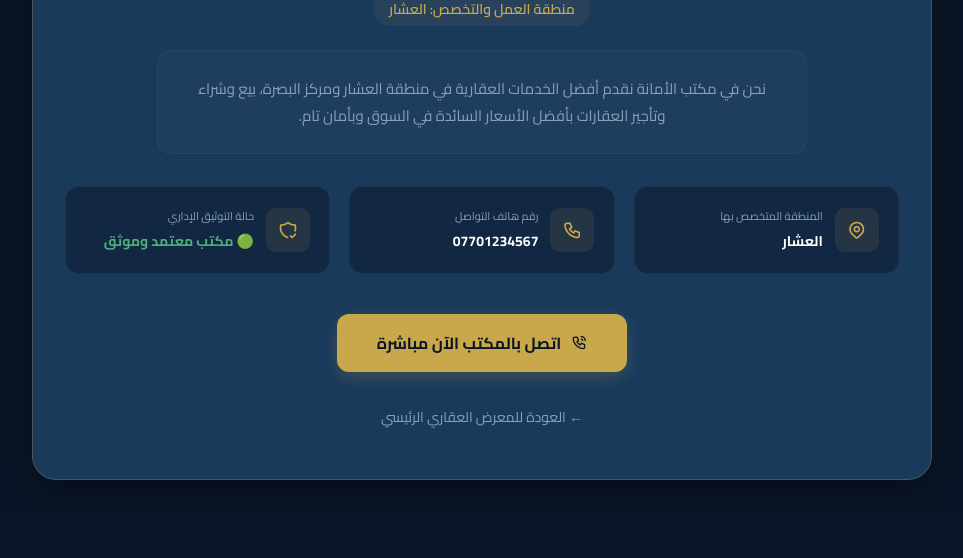
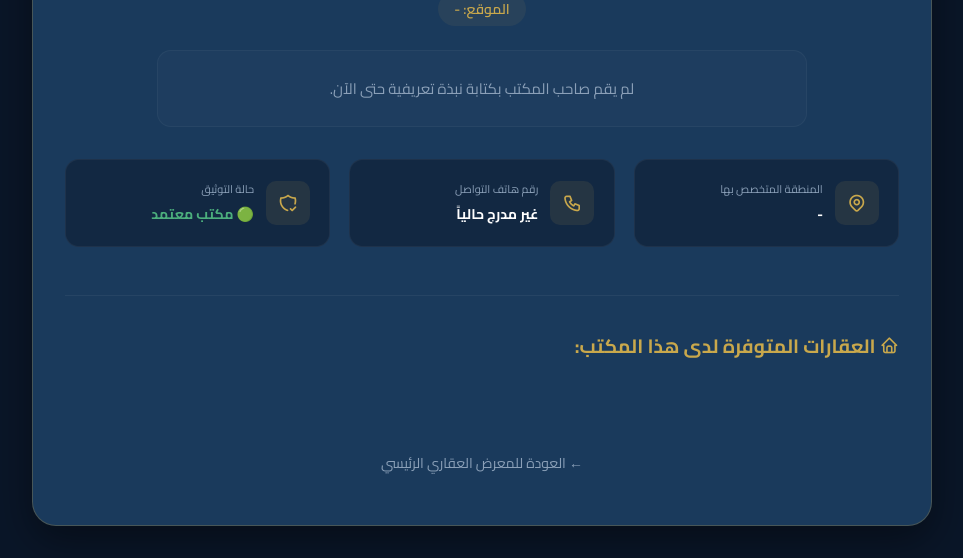
Before and after one commit to kararfaroq/basra-realestate, a website: page office-profile.html in a window 1280 px wide. Shown: the part 305-863 px from the top of the page, without its empty margins (158-1121 px from the left). Before the commit the page ends 817 px from the top, so only its background shows below. Drawn offline with Linux system fonts and the light colour scheme.

Commit message:
Update office-profile.html

```diff
--- a/office-profile.html
+++ b/office-profile.html
@@ -8,189 +8,91 @@
   <style>
     @import url('https://fonts.googleapis.com/css2?family=Cairo:wght@400;600;700;900&display=swap');
     *{margin:0;padding:0;box-sizing:border-box}
-    :root{
-      --gold:#C9A84C; --gold-light:#E8C96A;
-      --navy:#0A1628; --navy-mid:#1A3A5C; --navy-light:#2A5080;
-      --text-on-dark:#F5F0E8; --text-muted:#8BA0B8;
-      --success:#4CAF7D;
-    }
+    :root{--gold:#C9A84C; --gold-light:#E8C96A; --navy:#0A1628; --navy-mid:#1A3A5C; --navy-light:#2A5080; --text-on-dark:#F5F0E8; --text-muted:#8BA0B8; --success:#4CAF7D;}
     body{font-family:'Cairo',sans-serif;background:var(--navy);color:var(--text-on-dark);direction:rtl;padding:2rem 1rem;}
     .container{max-width:900px; margin:0 auto;}
-
-    /* PROFILE CARD */
-    .profile-card {
-      background:var(--navy-mid); border:1px solid rgba(201,168,76,0.25);
-      border-radius:24px; padding:3rem 2rem; text-align:center;
-      box-shadow:0 15px 40px rgba(0,0,0,0.4); position:relative; overflow:hidden;
-    }
-    .profile-card::before {
-      content:''; position:absolute; top:0; left:0; width:100%; height:8px;
-      background: linear-gradient(90deg, var(--gold), var(--gold-light));
-    }
-
-    .profile-logo {
-      width:130px; height:130px; border-radius:50%; background:rgba(201,168,76,0.1);
-      border:3px solid var(--gold); margin:0 auto 1.5rem; display:flex; align-items:center;
-      justify-content:center; font-size:48px; font-weight:900; color:var(--gold); object-fit: cover;
-    }
-
+    .profile-card {background:var(--navy-mid); border:1px solid rgba(201,168,76,0.25); border-radius:24px; padding:3rem 2rem; text-align:center; box-shadow:0 15px 40px rgba(0,0,0,0.4); position:relative; overflow:hidden;}
+    .profile-card::before {content:''; position:absolute; top:0; left:0; width:100%; height:8px; background: linear-gradient(90deg, var(--gold), var(--gold-light));}
+    .profile-logo {width:130px; height:130px; border-radius:50%; background:rgba(201,168,76,0.1); border:3px solid var(--gold); margin:0 auto 1.5rem; display:flex; align-items:center; justify-content:center; font-size:48px; font-weight:900; color:var(--gold); object-fit: cover;}
     .profile-name { font-size:1.8rem; font-weight:900; color:#fff; margin-bottom:0.5rem; }
     .profile-tagline { font-size:14px; color:var(--gold); font-weight:600; margin-bottom:1.5rem; display:inline-block; background:rgba(201,168,76,0.08); padding:4px 16px; border-radius:100px; }
-
-    .profile-desc {
-      font-size:15px; color:var(--text-muted); line-height:1.8; max-width:650px;
-      margin:0 auto 2rem; padding:1.5rem; background:rgba(255,255,255,0.02);
-      border-radius:14px; border:1px solid rgba(255,255,255,0.04);
-    }
-
-    /* CONTACT INFOS */
-    .info-grid {
-      display:grid; grid-template-columns: repeat(auto-fit, minmax(240px, 1fr));
-      gap:1.2rem; margin-bottom:2.5rem;
-    }
-    .info-item {
-      background: rgba(10, 22, 40, 0.5); border: 1px solid rgba(255,255,255,0.05);
-      padding:1.2rem; border-radius:14px; display:flex; align-items:center; gap:12px; text-align:right;
-    }
-    .info-icon {
-      width:44px; height:44px; background:rgba(201,168,76,0.1); border-radius:10px;
-      display:flex; align-items:center; justify-content:center; font-size:20px; color:var(--gold);
-    }
+    .profile-desc {font-size:15px; color:var(--text-muted); line-height:1.8; max-width:650px; margin:0 auto 2rem; padding:1.5rem; background:rgba(255,255,255,0.02); border-radius:14px; border:1px solid rgba(255,255,255,0.04);}
+    .info-grid {display:grid; grid-template-columns: repeat(auto-fit, minmax(240px, 1fr)); gap:1.2rem; margin-bottom:2.5rem;}
+    .info-item {background: rgba(10, 22, 40, 0.5); border: 1px solid rgba(255,255,255,0.05); padding:1.2rem; border-radius:14px; display:flex; align-items:center; gap:12px; text-align:right;}
+    .info-icon {width:44px; height:44px; background:rgba(201,168,76,0.1); border-radius:10px; display:flex; align-items:center; justify-content:center; font-size:20px; color:var(--gold);}
     .info-label { font-size:11px; color:var(--text-muted); block:inline; }
     .info-val { font-size:14px; font-weight:700; color:#fff; margin-top:2px; }
+    .btn-call {display:inline-flex; align-items:center; gap:10px; background:var(--gold); color:var(--navy); padding:14px 40px; border-radius:12px; text-decoration:none; font-weight:700; font-size:16px; transition:0.2s; box-shadow:0 5px 15px rgba(201,168,76,0.2);}
+    .btn-call:hover { background:var(--gold-light); transform:translateY(-2px); }
+    .btn-back {display:inline-block; margin-top:2rem; color:var(--text-muted); text-decoration:none; font-size:14px; transition:0.2s;}
 
-    .btn-call {
-      display:inline-flex; align-items:center; gap:10px; background:var(--gold);
-      color:var(--navy); padding:14px 40px; border-radius:12px; text-decoration:none;
-      font-weight:700; font-size:16px; transition:0.2s; box-shadow:0 5px 15px rgba(201,168,76,0.2);
-    }
-    .btn-call:hover { background:var(--gold-light); transform:translateY(-2px); }
-
-    .btn-back {
-      display:inline-block; margin-top:2rem; color:var(--text-muted);
-      text-decoration:none; font-size:14px; transition:0.2s;
-    }
-    .btn-back:hover { color:var(--gold); }
+    /* تصميم شبكة العقارات داخل البروفايل */
+    .listing-grid {display:grid; grid-template-columns:repeat(auto-fill,minmax(250px,1fr)); gap:1.2rem; text-align: right;}
+    .listing-card {background:var(--navy); border:1px solid rgba(201,168,76,0.12); border-radius:14px; overflow:hidden; transition:all .25s;}
+    .card-img {height:120px; background:var(--navy-light); display:flex; align-items:center; justify-content:center; font-size:2.5rem; position:relative;}
+    .card-badge {position:absolute; top:10px; right:10px; background:rgba(201,168,76,0.9); color:var(--navy); padding:4px 12px; border-radius:100px; font-size:11px; font-weight:700;}
+    .card-body {padding:1rem;}
+    .card-price {font-size:1.2rem; font-weight:900; color:var(--gold); margin-bottom:4px;}
+    .card-title {font-size:13px; font-weight:600; color:var(--text-on-dark);}
   </style>
 </head>
 <body>
 
 <div class="container">
+  <div class="profile-card">
+    <div id="officeLogoContainer"><div id="officeLogoText" class="profile-logo">🏢</div><img id="officeLogoImg" class="profile-logo" src="" alt="الشعار" style="display:none;"></div>
+    <h1 id="officeNameDisplay" class="profile-name">جاري التحميل...</h1>
+    <span id="officeAreaDisplay" class="profile-tagline">الموقع: -</span>
+    <p id="officeDescDisplay" class="profile-desc">لم يقم صاحب المكتب بكتابة نبذة تعريفية حتى الآن.</p>
 
-  <div class="profile-card">
-    <div id="officeLogoContainer">
-       <div id="officeLogoText" class="profile-logo">🏢</div>
-       <img id="officeLogoImg" class="profile-logo" src="" alt="الشعار" style="display:none;">
+    <div class="info-grid">
+      <div class="info-item"><div class="info-icon"><i class="ti ti-map-pin"></i></div><div><div class="info-label">المنطقة المتخصص بها</div><div id="gridAreaVal" class="info-val">-</div></div></div>
+      <div class="info-item"><div class="info-icon"><i class="ti ti-phone"></i></div><div><div class="info-label">رقم هاتف التواصل</div><div id="gridPhoneVal" class="info-val">غير مدرج حالياً</div></div></div>
+      <div class="info-item"><div class="info-icon"><i class="ti ti-shield-check"></i></div><div><div class="info-label">حالة التوثيق</div><div class="info-val" style="color:var(--success);">🟢 مكتب معتمد</div></div></div>
     </div>
 
-    <h1 id="officeNameDisplay" class="profile-name">جاري تحميل اسم المكتب...</h1>
-    <span id="officeAreaDisplay" class="profile-tagline">الموقع: -</span>
+    <a id="callActionBtn" href="#" class="btn-call"><i class="ti ti-phone-call"></i> اتصل بالمكتب الآن</a>
 
-    <p id="officeDescDisplay" class="profile-desc">
-      لم يقم صاحب المكتب بكتابة نبذة تعريفية حتى الآن. يمكنك التواصل معه مباشرة عبر أرقام الهاتف الموضحة بالأسفل للاستفسار عن العروض المتاحة.
-    </p>
-
-    <div class="info-grid">
-      <div class="info-item">
-        <div class="info-icon"><i class="ti ti-map-pin"></i></div>
-        <div>
-          <div class="info-label">المنطقة المتخصص بها</div>
-          <div id="gridAreaVal" class="info-val">-</div>
-        </div>
-      </div>
-
-      <div class="info-item">
-        <div class="info-icon"><i class="ti ti-phone"></i></div>
-        <div>
-          <div class="info-label">رقم هاتف التواصل</div>
-          <div id="gridPhoneVal" class="info-val">غير مدرج حالياً</div>
-        </div>
-      </div>
-
-      <div class="info-item">
-        <div class="info-icon"><i class="ti ti-shield-check"></i></div>
-        <div>
-          <div class="info-label">حالة التوثيق الإداري</div>
-          <div class="info-val" style="color:var(--success);">🟢 مكتب معتمد وموثق</div>
-        </div>
-      </div>
+    <div style="margin-top: 3rem; text-align: right; border-top: 1px solid rgba(255,255,255,0.05); padding-top: 2rem;">
+      <h3 style="color: var(--gold); margin-bottom: 1.5rem; font-size: 1.2rem;"><i class="ti ti-home"></i> العقارات المتوفرة لدى هذا المكتب:</h3>
+      <div class="listing-grid" id="officeListingsGrid"></div>
     </div>
 
-    <a id="callActionBtn" href="#" class="btn-call">
-      <i class="ti ti-phone-call"></i> اتصل بالمكتب الآن مباشرة
-    </a>
-
-    <br>
-    <a href="index.html" class="btn-back">← العودة للمعرض العقاري الرئيسي</a>
+    <br><a href="index.html" class="btn-back">← العودة للمعرض العقاري الرئيسي</a>
   </div>
-
 </div>
 
 <script>
   const STORAGE_KEY = 'basra_data_v3';
-
-  // البيانات الافتراضية للرجوع إليها في حال لم تكن محفوظة
-  const defaultOffices = [
-    {id: "1", name:'مكتب الأمانة العقاري', area:'العشار', publishedProps: 1, pkg:'free', status:'active', allowPublish: true, expiry:'مفتوح الصلاحية دائم', phone: '07701234567', description: 'نحن في مكتب الأمانة نقدم أفضل الخدمات العقارية في منطقة العشار ومركز البصرة، بيع وشراء وتأجير العقارات بأفضل الأسعار السائدة في السوق وبأمان تام.', logo: ''},
-    {id: "2", name:'عقارات الخليج بالبصرة', area:'الجمهورية', publishedProps: 4, pkg:'eco', status:'active', allowPublish: true, expiry:'2026-07-24', phone: '07809876543', description: 'متخصصون في بيع الشقق الفاخرة والأراضي السكنية في الجمهورية والمناطق المجاورة لها بأسعار تنافسية وتسهيلات ممتازة.', logo: ''},
-    {id: "3", name:'مكتب الرافدين للاستثمار', area:'المعقل', publishedProps: 12, pkg:'gold', status:'expired', allowPublish: true, expiry:'2026-06-01', phone: '07711223344', description: 'رائدون في التطوير والاستثمار العقاري في منطقة المعقل، نوفر مساحات تجارية وأراضي استثمارية ممتازة.', logo: ''}
-  ];
-
   document.addEventListener('DOMContentLoaded', () => {
-    // 1. قراءة الـ ID من الرابط
     const urlParams = new URLSearchParams(window.location.search);
-    const officeId = urlParams.get('id') || "1"; // افتراضياً مكتب 1 إذا لم يحدد
-
-    // 2. جلب البيانات من الذاكرة
-    let offices = JSON.parse(localStorage.getItem(STORAGE_KEY));
-    if (!offices) {
-      offices = defaultOffices;
-      localStorage.setItem(STORAGE_KEY, JSON.stringify(offices));
-    }
-
-    // 3. البحث عن المكتب المطلوب
+    const officeId = urlParams.get('id') || "1";
+    let offices = JSON.parse(localStorage.getItem(STORAGE_KEY)) || [];
     const currentOffice = offices.find(o => o.id === officeId);
 
     if (currentOffice) {
-      // تحديث النصوص والاسم والمنطقة
       document.getElementById('officeNameDisplay').textContent = currentOffice.name;
-      document.title = `${currentOffice.name} - دليل البصرة العقاري`;
+      document.title = `${currentOffice.name} - دليل البصرة`;
       document.getElementById('officeAreaDisplay').textContent = `منطقة العمل والتخصص: ${currentOffice.area}`;
       document.getElementById('gridAreaVal').textContent = currentOffice.area;
+      if (currentOffice.description) document.getElementById('officeDescDisplay').textContent = currentOffice.description;
+      if (currentOffice.phone) { document.getElementById('gridPhoneVal').textContent = currentOffice.phone; document.getElementById('callActionBtn').href = `tel:${currentOffice.phone}`; } else { document.getElementById('callActionBtn').style.display = 'none'; }
+      if (currentOffice.logo) { document.getElementById('officeLogoImg').src = currentOffice.logo; document.getElementById('officeLogoImg').style.display = 'flex'; document.getElementById('officeLogoText').style.display = 'none'; } else { document.getElementById('officeLogoText').textContent = currentOffice.name.charAt(0); }
 
-      // تحديث الوصف والنبذة إذا وجدت
-      if (currentOffice.description && currentOffice.description.trim() !== "") {
-        document.getElementById('officeDescDisplay').textContent = currentOffice.description;
-      }
-
-      // تحديث الهاتف وأزرار الاتصال
-      if (currentOffice.phone && currentOffice.phone.trim() !== "") {
-        document.getElementById('gridPhoneVal').textContent = currentOffice.phone;
-        document.getElementById('callActionBtn').href = `tel:${currentOffice.phone}`;
-        document.getElementById('callActionBtn').style.display = 'inline-flex';
+      // جلب وعرض عقارات هذا المكتب تحديداً
+      const grid = document.getElementById('officeListingsGrid');
+      if(currentOffice.listings && currentOffice.listings.length > 0) {
+        grid.innerHTML = currentOffice.listings.map(l => `
+          <div class="listing-card">
+            <div class="card-img">${l.icon}<div class="card-badge">${l.action}</div></div>
+            <div class="card-body"><div class="card-price">${l.price}</div><div class="card-title">${l.type} في ${l.district}</div></div>
+          </div>
+        `).join('');
       } else {
-        document.getElementById('gridPhoneVal').textContent = "لم يدرج هاتف";
-        document.getElementById('callActionBtn').style.display = 'none'; // إخفاء الزر إن لم يكن هناك هاتف
-      }
-
-      // تحديث شعار المكتب (صورة أو حرف مخصص)
-      const logoImg = document.getElementById('officeLogoImg');
-      const logoText = document.getElementById('officeLogoText');
-
-      if (currentOffice.logo && currentOffice.logo.trim() !== "") {
-        logoImg.src = currentOffice.logo;
-        logoImg.style.display = 'flex';
-        logoText.style.display = 'none';
-      } else {
-        // إذا لم يرفع صورة، نأخذ أول حرف من اسم المكتب كرمز تعبيري أنيق
-        logoText.textContent = currentOffice.name.charAt(0);
-        logoText.style.display = 'flex';
-        logoImg.style.display = 'none';
+        grid.innerHTML = "<p style='color:var(--text-muted); grid-column:1/-1; text-align:center;'>لا توجد عقارات منشورة حالياً لهذا المكتب.</p>";
       }
     } else {
-      // في حال تم إدخال معرف خاطئ
       document.getElementById('officeNameDisplay').textContent = "المكتب غير موجود ⚠️";
-      document.getElementById('officeDescDisplay').textContent = "عذراً، لم نتمكن من العثور على بيانات هذا المكتب في قاعدة بيانات الدليل الحالية.";
       document.getElementById('callActionBtn').style.display = 'none';
     }
   });
```
